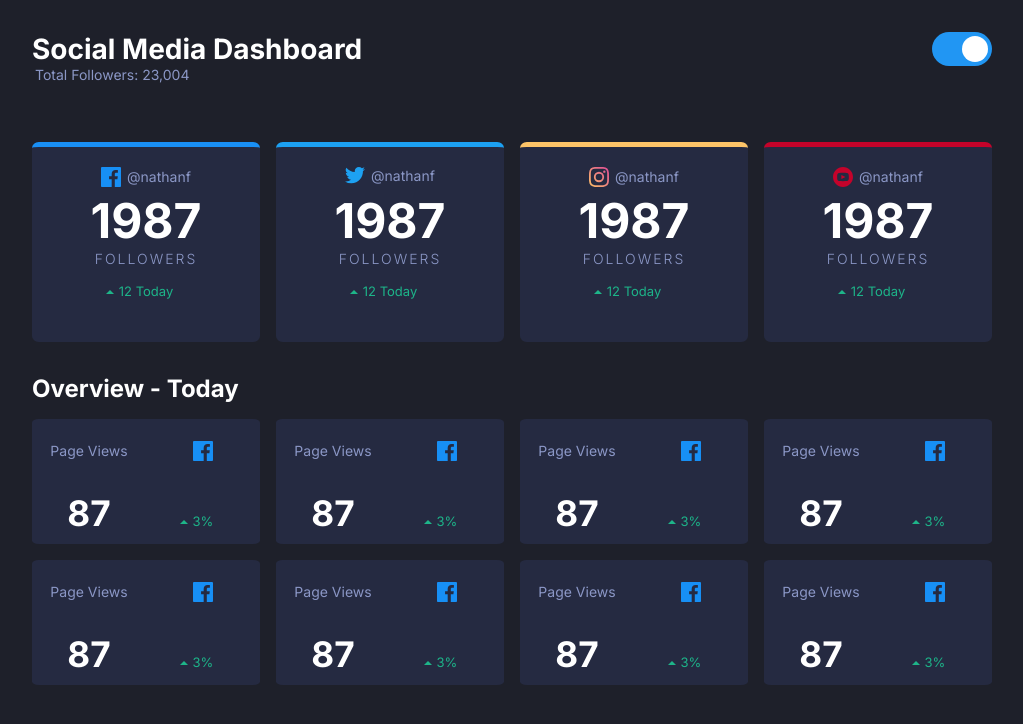
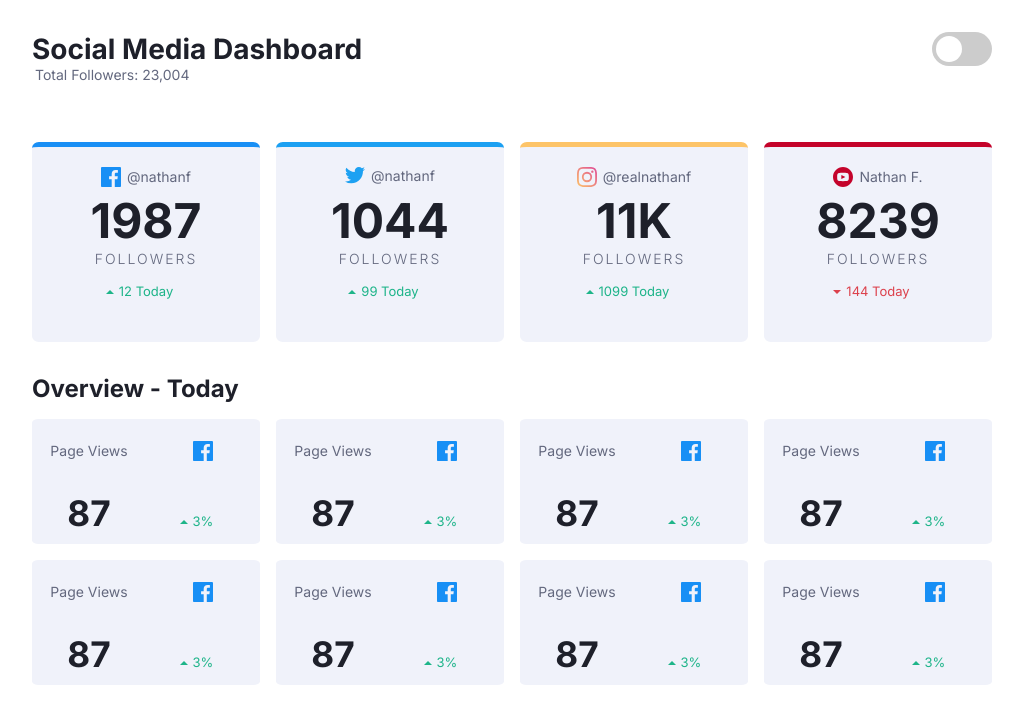
Before and after one commit to DevChaudhary78/social-tracker-fm, a plain HTML site: page index.html in a window 1280 px wide. Shown: the whole page, without its empty margins (128-1151 px from the left). Drawn offline with Linux system fonts and the light colour scheme.

Commit message:
now rendering main cards using JavaScript

```diff
--- a/index.html
+++ b/index.html
@@ -7,79 +7,24 @@
     <link rel="stylesheet" href="./style.css">
     <title>Document</title>
 
-    <script src="./index.html" defer></script>
+    <script src="./index.js" defer></script>
 </head>
-<body>
+    <body id="body">
             <header>
                 <div id="main-title">
                     <h1>Social Media Dashboard</h1>
                     <p>Total Followers: 23,004</p>
                 </div>
                 <div id="switcher">
-                <label class="switch">
-                    <input type="checkbox" checked>
+                    <label class="switch" id="switch">
+                        <input type="checkbox" id="theme-switcher-input">
                         <span class="slider round"></span>
                     </label>
                 </div>
             </header>
 
             <main>
-            <div class="grid-container">
-                <div class="card" id="fb">
-                    <div class="social-id">
-                        <img src="./images/icon-facebook.svg" alt="">
-                        <p>@nathanf</p>
-                    </div>
-                    <div class="followers">
-                        <h2>1987</h2>
-                        <p>Followers</p>
-                    </div>
-                    <div class="changes">
-                        <p>12 Today</p>
-                    </div>
-                </div>
-
-                <div class="card" id="twitter">
-                    <div class="social-id">
-                        <img src="./images/icon-twitter.svg" alt="">
-                        <p>@nathanf</p>
-                    </div>
-                    <div class="followers">
-                        <h2>1987</h2>
-                        <p>Followers</p>
-                    </div>
-                    <div class="changes">
-                        <p>12 Today</p>
-                    </div>
-                </div>
-
-                <div class="card" id="insta">
-                    <div class="social-id">
-                        <img src="./images/icon-instagram.svg" alt="">
-                        <p>@nathanf</p>
-                    </div>
-                    <div class="followers">
-                        <h2>1987</h2>
-                        <p>Followers</p>
-                    </div>
-                    <div class="changes">
-                        <p>12 Today</p>
-                    </div>
-                </div>
-
-                <div class="card" id="yt">
-                    <div class="social-id">
-                        <img src="./images/icon-youtube.svg" alt="">
-                        <p>@nathanf</p>
-                    </div>
-                    <div class="followers">
-                        <h2>1987</h2>
-                        <p>Followers</p>
-                    </div>
-                    <div class="changes">
-                        <p>12 Today</p>
-                    </div>
-                </div>
+                <div id="grid-container">
                 </div>
             </main>
 
--- a/index.js
+++ b/index.js
@@ -0,0 +1,115 @@
+const gridContainer = document.getElementById("grid-container");
+
+function createCard(logo, altText, name, followers, changes, isUp, topId) {
+  // main card container
+  const card = document.createElement("div");
+  card.className = "card";
+  card.id = topId
+
+  // social id container
+  const socialId = document.createElement("div");
+  socialId.className = "social-id";
+
+  const socialImg = document.createElement("img");
+  socialImg.src = logo;
+  socialImg.alt = altText;
+
+  const socialName = document.createElement("p");
+  socialName.innerText = name;
+
+  socialId.appendChild(socialImg);
+  socialId.appendChild(socialName);
+
+  // followersContainer container
+  const followersContainer = document.createElement("div");
+  followersContainer.className = "followers";
+
+  const followersTotal = document.createElement("h2");
+  if(followers > 10000) {
+    followers /= 1000;
+    followersTotal.innerText = followers + "K"
+  } else {
+    followersTotal.innerText = followers;
+  }
+
+  const followersPara = document.createElement("p");
+  followersPara.innerText = "Followers";
+
+  followersContainer.appendChild(followersTotal);
+  followersContainer.appendChild(followersPara);
+
+  // changes container
+  const changesContainer = document.createElement("div");
+  changesContainer.className = "changes";
+
+  if(!isUp) {
+    changesContainer.id = "down"
+  }
+
+  const changesPara = document.createElement("p");
+  changesPara.innerText = changes;
+
+  changesContainer.appendChild(changesPara);
+
+  card.appendChild(socialId);
+  card.appendChild(followersContainer);
+  card.appendChild(changesContainer);
+
+  return card;
+}
+
+function renderCards() {
+  const mainCards = [
+    {
+      socialLogo: "./images/icon-facebook.svg",
+      altText: "Just the logo of Facebook",
+      socialName: "@nathanf",
+      socialFollowers: "1987",
+      socialChanges: "12 Today",
+      topId: "fb",
+      isUp: true,
+    },
+    {
+      socialLogo: "./images/icon-twitter.svg",
+      altText: "Just the logo of Twitter",
+      socialName: "@nathanf",
+      socialFollowers: "1044",
+      socialChanges: "99 Today",
+      topId: "twitter",
+      isUp: true,
+    },
+    {
+      socialLogo: "./images/icon-instagram.svg",
+      altText: "Just the logo of Instagram",
+      socialName: "@realnathanf",
+      socialFollowers: "11000",
+      socialChanges: "1099 Today",
+      topId: "insta",
+      isUp: true,
+    },
+    {
+      socialLogo: "./images/icon-youtube.svg",
+      altText: "Just the logo of YouTube",
+      socialName: "Nathan F.",
+      socialFollowers: "8239",
+      socialChanges: "144 Today",
+      topId: "yt",
+      isUp: false,
+    },
+  ];
+
+  mainCards.forEach((card) => {
+    const cardElement = createCard(
+      card.socialLogo,
+      card.altText,
+      card.socialName,
+      card.socialFollowers,
+      card.socialChanges,
+      card.isUp,
+      card.topId
+    );
+    gridContainer.appendChild(cardElement);
+  });
+}
+
+renderCards();
--- a/style.css
+++ b/style.css
@@ -32,16 +32,20 @@
     box-sizing: border-box;
 }
 
+.dark {
+    background-color: var(--very-dark-blue-bg);
+}
+
 body {
     padding: 2rem;
-    background-color: var(--very-dark-blue-bg);
+    background-color: var(--white-bg);
     height: 100vh;
     font-size: 14px;
     font-family: 'Inter', sans-serif;
 
     margin: 0 10%;
 
-    color: var(--desaturated-blue-text);
+    color: var(--dark-grayish-blue-text);
 }
 
 header {
@@ -52,11 +56,11 @@ header {
 }
 
 header > #main-title > h1, .card > .followers > h2 {
-    color: var(--white-text)
+    color: var(--very-dark-blue-text)
 }
 
 /* Main Grid */
-.grid-container {
+#grid-container {
     display: grid;
     grid-template-columns: repeat(4, 1fr);
     gap: 1rem;
@@ -67,7 +71,7 @@ header > #main-title > h1, .card > .followers > h2 {
     max-width: 325px;
 
     min-height: 200px;
-    background-color: var(--dark-desaturated-blue-card-bg);
+    background-color: var(--light-grayish-blue-card-bg);
 
     border-radius: 3%;
 
@@ -145,13 +149,21 @@ header > #main-title > h1, .card > .followers > h2 {
     margin-top: 1rem;
 }
 
+#down {
+    color: var(--bright-red);
+}
+
+#down > p::before {
+    content: url(./images/icon-down.svg);
+}
+
 .overview {
     margin: 2rem 0;
 }
 
 .overview > h2 {
     font-size: 1.5rem;
-    color: var(--white-text);
+    color: var(--very-dark-blue-text);
 }
 
 .grid-container-overview {
@@ -169,7 +181,7 @@ header > #main-title > h1, .card > .followers > h2 {
     min-height: 125px;
 
     border-radius: 3%;
-    background-color: var(--dark-desaturated-blue-card-bg);
+    background-color: var(--light-grayish-blue-card-bg);
 
     display: grid;
     grid-template-columns: repeat(2, 1fr);
@@ -180,7 +192,7 @@ header > #main-title > h1, .card > .followers > h2 {
 .overview-views-today {
     font-size: 2.2rem;
     font-weight: bold;
-    color: var(--white-text);
+    color: var(--very-dark-blue-text);
 }
 
 /* SWITCH */
```
Lines whose indentation alone changed are shown as unchanged.
